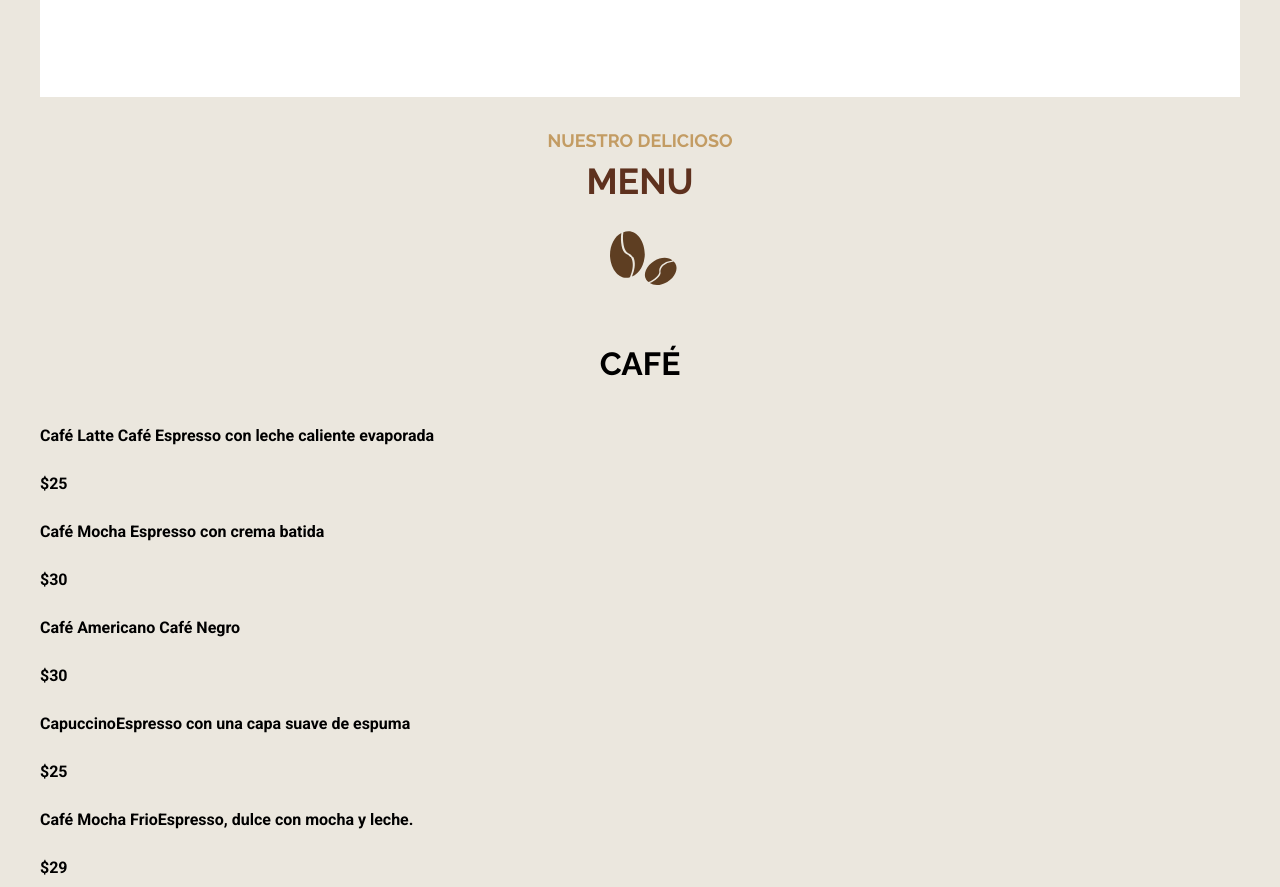
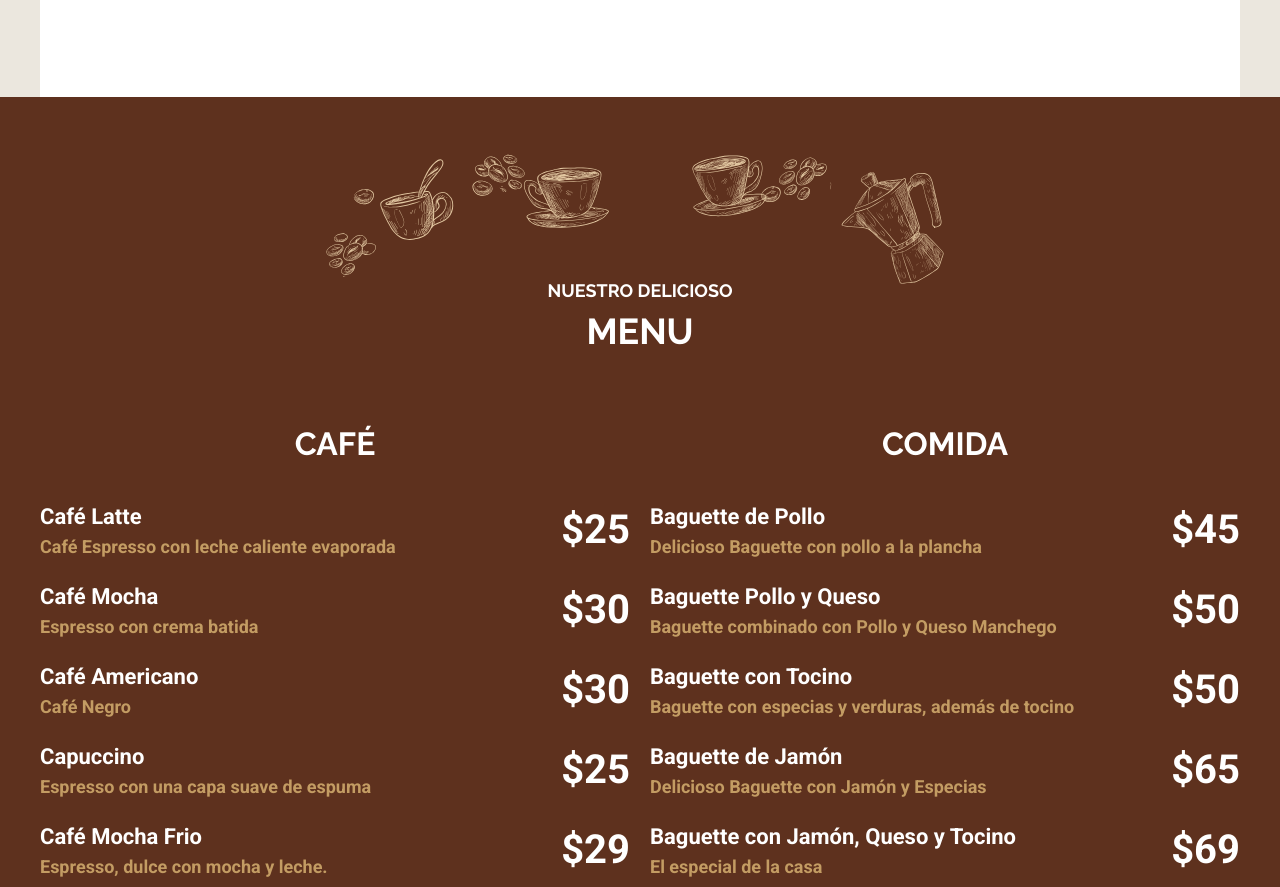
Before and after one commit to RogerCastillo877/cafeteria-sass, a website: page index.html in a window 1280 px wide. Shown: the part 3091-3978 px from the top of the page. Drawn offline with Linux system fonts and the light colour scheme; a web font is replaced by a local one.

Commit message:
styles to menu

```diff
--- a/index.html
+++ b/index.html
@@ -95,7 +95,7 @@
   </main>
 
   <section class="our-menu">
-    <h2><span>Nuestro delicioso</span> Menu</h2>
+    <h2 class="heading-white"><span>Nuestro delicioso</span> Menu</h2>
 
     <div class="container grid-menu">
       <section class="menu coffe">
--- a/src/scss/bases/_typography.scss
+++ b/src/scss/bases/_typography.scss
@@ -33,6 +33,19 @@ h2 {
   }
 }
 
+.heading-white {
+  @extend h2;
+  color: v.$white;
+
+  span {
+    color: v.$white;
+  }
+
+  &::after {
+    display: none;
+  }
+}
+
 h3 {
   font-size: 3.2rem;
 }
--- a/src/scss/init/_index.scss
+++ b/src/scss/init/_index.scss
@@ -1,3 +1,4 @@
 @forward 'content';
 @forward 'icons';
 @forward 'galery';
+@forward 'menu';
--- /dev/null
+++ b/src/scss/init/_menu.scss
@@ -0,0 +1,50 @@
+@use 'bases/variables' as v;
+@use 'bases/mixins' as m;
+
+.our-menu {
+  background-image: url(../../../build/img/menu_arriba.svg), url(../../../build/img/menu_abajo.svg), linear-gradient( to top, v.$primary-color, v.$primary-color);
+  background-repeat: no-repeat;
+  background-position: center 5rem, center 92%, 100%;
+  background-size: 200%;
+  padding: 15rem 5rem 20rem 5rem;
+
+  @include m.tablet {
+    padding: 15rem 0 20rem 0;
+    background-size: 100%;
+  }
+
+  @include m.desktop {
+    background-size: 50%, 50%, 100%;
+  }
+}
+.grid-menu {
+  @include m.tablet {
+    @include m.grid(2, 2rem)
+  }
+}
+
+.menu {
+  h3 {
+    color: v.$white;
+  }
+  li {
+    display: flex;
+    justify-content: space-between;
+    align-items: center;
+    p {
+      color: v.$white;
+      font-size: 2.2rem;
+      line-height: 1.5;
+      margin: 0 0 2rem 0;
+      span {
+        display: block;
+        color: v.$secondary-color;
+        font-size: 1.8rem;
+      }
+    }
+    .precio {
+      font-size: 4rem;
+      font-weight: 700;
+    }
+  }
+}
```
Also changed, not shown: build/css/app.css.
